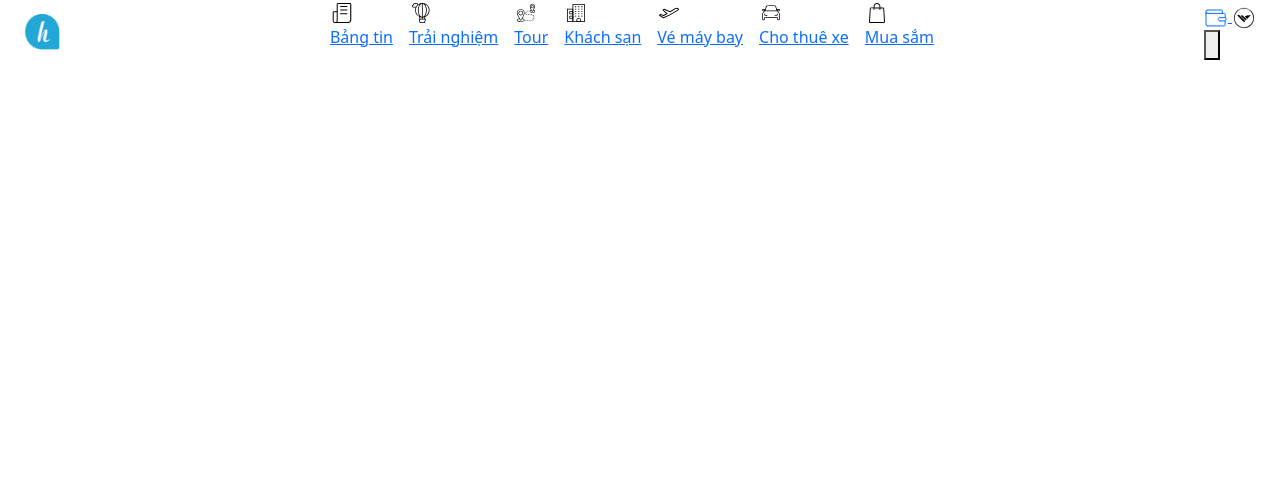
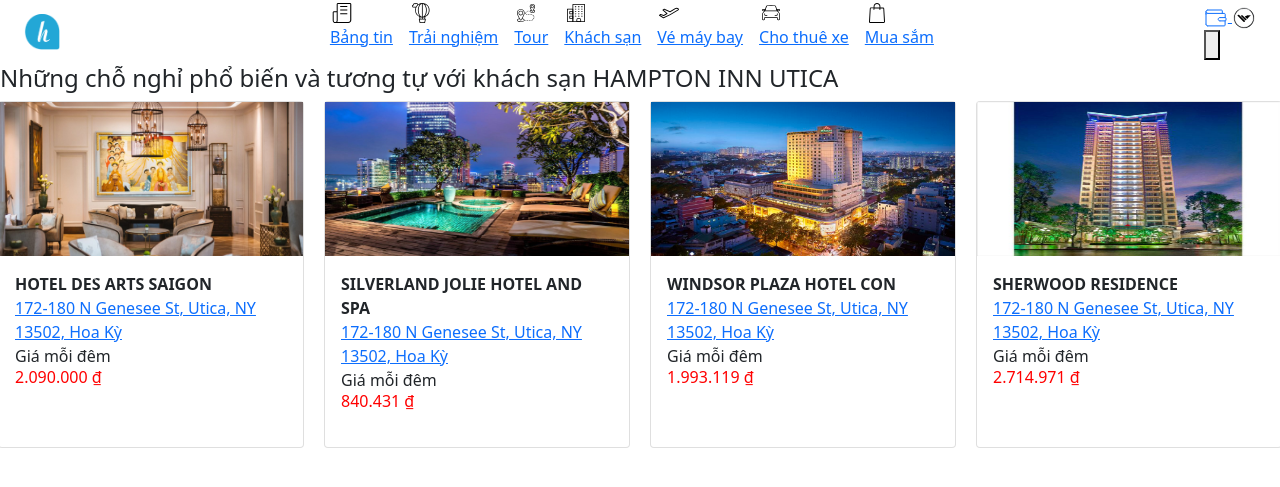
Before and after one commit to Dang-22/Hahalolo, a PHP site: page /hotel_detail.html in a window 1280 px wide. Shown: the top 487 px of the page. Run offline with PHP 8.4, Linux system fonts and the light colour scheme.

Commit message:
update hotel_deital

```diff
--- a/css/Home.css
+++ b/css/Home.css
@@ -44,6 +44,7 @@
 }
 .container_fluid .row{
     margin-top: 17px;
+    border-radius: 4px;
 }
 .bg-light .container-fluid .text
 {
--- a/hotel_detail.html
+++ b/hotel_detail.html
@@ -356,7 +356,155 @@
 
       </main>
       <div class="fooder_container">
+          <h4>Những chỗ nghỉ phổ biến và tương tự với khách sạn HAMPTON INN UTICA</h4>
+          <div id="carouselExampleControls" class="carousel slide" data-bs-ride="carousel">
+            <div class="carousel-inner">
+              <div class="carousel-item active">
+                <div class="row">
+                    <div class="content_item col-grid-xs-12 col-sm-6 col-md-4 col-lg-3">
+                      <div class="card">
+                        <img src="./img/ARTS-SAIGONjpg.jpg" alt="...">
+                        <div class="card-body">
+                          <b class="card_titler">HOTEL DES ARTS SAIGON</b>
+                          <form action="">
+                            <i class="fas fa-map-marker-alt"></i>
+                            <a
+                              href="https://www.google.com/maps/place/172-180+N+Genesee+St,+Utica,+NY+13502,+Hoa+K%E1%BB%B3/@43.10939,-75.2193966,17z/data=!3m1!4b1!4m5!3m4!1s0x89d94713de3c298d:0x4bf524ca0cc367ca!8m2!3d43.1093114!4d-75.2170935">172-180
+                              N Genesee St, Utica, NY 13502, Hoa Kỳ</a>
+                          </form>
+                          <h7 class="card-text">Giá mỗi đêm</h7>
+                          <h6 style="color: red;">2.090.000 ₫ </h6>
+                        </div>
+                      </div>
+                    </div>
+                    <div class="content_item col-grid-xs-12 col-sm-6 col-md-4 col-lg-3">
+                      <div class="card">
+                        <img src="./img/SILVERLAND-SPA.jpg" alt="...">
+                        <div class="card-body">
+                          <b class="card_titler">SILVERLAND JOLIE HOTEL AND SPA</b>
+                          <form action="">
+                            <i class="fas fa-map-marker-alt"></i>
+                            <a
+                              href="https://www.google.com/maps/place/172-180+N+Genesee+St,+Utica,+NY+13502,+Hoa+K%E1%BB%B3/@43.10939,-75.2193966,17z/data=!3m1!4b1!4m5!3m4!1s0x89d94713de3c298d:0x4bf524ca0cc367ca!8m2!3d43.1093114!4d-75.2170935">172-180
+                              N Genesee St, Utica, NY 13502, Hoa Kỳ</a>
+                          </form>
+                          <h7 class="card-text">Giá mỗi đêm</h7>
+                          <h6 style="color: red;">840.431 ₫ </h6>
+                        </div>
+                      </div>
+                    </div>
+                    <div class="content_item col-grid-xs-12 col-sm-6 col-md-4 col-lg-3">
+                      <div class="card">
+                        <img src="./img/WINDSOR-PLAZA.jpg" alt="...">
+                        <div class="card-body">
+                          <b class="card_titler">WINDSOR PLAZA HOTEL CON</b>
+                          <form action="">
+                            <i class="fas fa-map-marker-alt"></i>
+                            <a
+                              href="https://www.google.com/maps/place/172-180+N+Genesee+St,+Utica,+NY+13502,+Hoa+K%E1%BB%B3/@43.10939,-75.2193966,17z/data=!3m1!4b1!4m5!3m4!1s0x89d94713de3c298d:0x4bf524ca0cc367ca!8m2!3d43.1093114!4d-75.2170935">172-180
+                              N Genesee St, Utica, NY 13502, Hoa Kỳ</a>
+                          </form>
+                          <h7 class="card-text">Giá mỗi đêm</h7>
+                          <h6 style="color: red;">1.993.119 ₫ </h6>
+                        </div>
+                      </div>
+                    </div>
+                    <div class="content_item col-grid-xs-12 col-sm-6 col-md-4 col-lg-3">
+                      <div class="card">
+                        <img src="./img/SHERWOOD-RESIDENCE.jpg" alt="...">
+                        <div class="card-body">
+                          <b class="card_titler">SHERWOOD RESIDENCE</b>
+                          <form action="">
+                            <i class="fas fa-map-marker-alt"></i>
+                            <a
+                              href="https://www.google.com/maps/place/172-180+N+Genesee+St,+Utica,+NY+13502,+Hoa+K%E1%BB%B3/@43.10939,-75.2193966,17z/data=!3m1!4b1!4m5!3m4!1s0x89d94713de3c298d:0x4bf524ca0cc367ca!8m2!3d43.1093114!4d-75.2170935">172-180
+                              N Genesee St, Utica, NY 13502, Hoa Kỳ</a>
+                          </form>
+                          <h7 class="card-text">Giá mỗi đêm</h7>
+                          <h6 style="color: red;">2.714.971 ₫ </h6>
+                        </div>
+                      </div>
+                    </div>
+                  </div>
+              </div>
+              <div class="carousel-item">
+                <div class="row">
+                    <div class="content_item col-grid-xs-12 col-sm-6 col-md-4 col-lg-3">
+                      <div class="card">
+                        <img src="./img/hampton_inn.jpg" alt="...">
+                        <div class="card-body">
+                          <b class="card_titler">HAMPTON INN UTICA NY</b>
+                          <form action="">
+                            <i class="fas fa-map-marker-alt"></i>
+                            <a
+                              href="https://www.google.com/maps/place/172-180+N+Genesee+St,+Utica,+NY+13502,+Hoa+K%E1%BB%B3/@43.10939,-75.2193966,17z/data=!3m1!4b1!4m5!3m4!1s0x89d94713de3c298d:0x4bf524ca0cc367ca!8m2!3d43.1093114!4d-75.2170935">172-180
+                              N Genesee St, Utica, NY 13502, Hoa Kỳ</a>
+                          </form>
+                          <h7 class="card-text">Giá mỗi đêm</h7>
+                          <h6 style="color: red;">3.215.711 ₫ </h6>
+                        </div>
+                      </div>
+                    </div>
+                    <div class="content_item col-grid-xs-12 col-sm-6 col-md-4 col-lg-3">
+                      <div class="card">
+                        <img src="./img/EXTENDED.jpg" alt="...">
+                        <div class="card-body">
+                          <b class="card_titler">EXTENDED STAY AMERICA SYRACUSE</b>
+                          <form action="">
+                            <i class="fas fa-map-marker-alt"></i>
+                            <a
+                              href="https://www.google.com/maps/place/172-180+N+Genesee+St,+Utica,+NY+13502,+Hoa+K%E1%BB%B3/@43.10939,-75.2193966,17z/data=!3m1!4b1!4m5!3m4!1s0x89d94713de3c298d:0x4bf524ca0cc367ca!8m2!3d43.1093114!4d-75.2170935">172-180
+                              N Genesee St, Utica, NY 13502, Hoa Kỳ</a>
+                          </form>
+                          <h7 class="card-text">Giá mỗi đêm</h7>
+                          <h6 style="color: red;">5.445.764 ₫ </h6>
+                        </div>
+                      </div>
+                    </div>
+                    <div class="content_item col-grid-xs-12 col-sm-6 col-md-4 col-lg-3">
+                      <div class="card">
+                        <img src="./img/FAIRFIELD.jpg" alt="...">
+                        <div class="card-body">
+                          <b class="card_titler">FAIRFIELD INN N STES MARRIOTT</b>
+                          <form action="">
+                            <i class="fas fa-map-marker-alt"></i>
+                            <a
+                              href="https://www.google.com/maps/place/172-180+N+Genesee+St,+Utica,+NY+13502,+Hoa+K%E1%BB%B3/@43.10939,-75.2193966,17z/data=!3m1!4b1!4m5!3m4!1s0x89d94713de3c298d:0x4bf524ca0cc367ca!8m2!3d43.1093114!4d-75.2170935">172-180
+                              N Genesee St, Utica, NY 13502, Hoa Kỳ</a>
+                          </form>
+                          <h7 class="card-text">Giá mỗi đêm</h7>
+                          <h6 style="color: red;">3.462.505 ₫ </h6>
+                        </div>
+                      </div>
+                    </div>
+                    <div class="content_item col-grid-xs-12 col-sm-6 col-md-4 col-lg-3">
+                      <div class="card">
+                        <img src="./img/SOFITELjpg.jpg" alt="...">
+                        <div class="card-body">
+                          <b class="card_titler">SOFITEL SAIGON PLAZA</b>
+                          <form action="">
+                            <i class="fas fa-map-marker-alt"></i>
+                            <a
+                              href="https://www.google.com/maps/place/172-180+N+Genesee+St,+Utica,+NY+13502,+Hoa+K%E1%BB%B3/@43.10939,-75.2193966,17z/data=!3m1!4b1!4m5!3m4!1s0x89d94713de3c298d:0x4bf524ca0cc367ca!8m2!3d43.1093114!4d-75.2170935">172-180
+                              N Genesee St, Utica, NY 13502, Hoa Kỳ</a>
+                          </form>
+                          <h7 class="card-text">Giá mỗi đêm</h7>
+                          <h6 style="color: red;">1.920.000 ₫ </h6>
+                        </div>
+                      </div>
+                    </div>
+              </div>
 
+            </div>
+            <button class="carousel-control-prev" type="button" data-bs-target="#carouselExampleControls" data-bs-slide="prev">
+              <span class="carousel-control-prev-icon" aria-hidden="true"></span>
+              <span class="visually-hidden">Previous</span>
+            </button>
+            <button class="carousel-control-next" type="button" data-bs-target="#carouselExampleControls" data-bs-slide="next">
+              <span class="carousel-control-next-icon" aria-hidden="true"></span>
+              <span class="visually-hidden">Next</span>
+            </button>
+          </div>
       </div>
 </body>
 </html>
```
